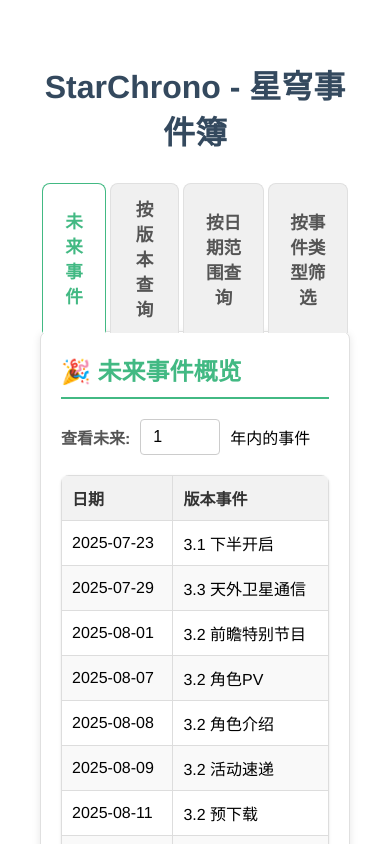
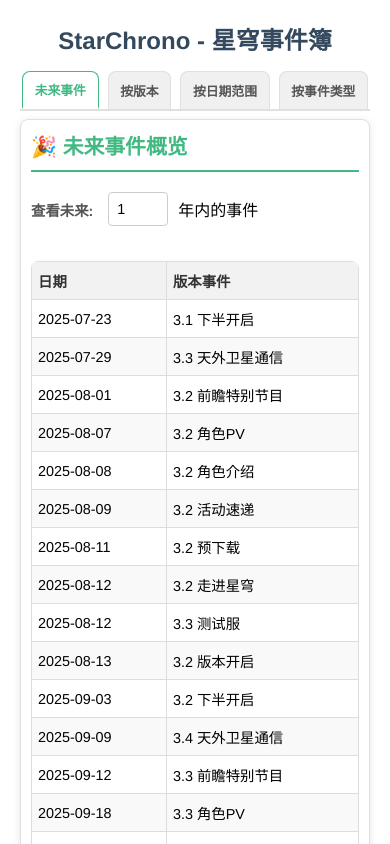
Before and after one commit to moyanj/star-chrono, a Vue app: page / in a window 390 px wide. Shown: the top 844 px of the page. Built offline with nearby package versions, Linux system fonts and the light colour scheme.

Commit message:
refactor(src/App.vue): 优化布局和响应式设计

```diff
--- a/src/App.vue
+++ b/src/App.vue
@@ -85,6 +85,7 @@ function setTab(tabName: string) {
 </script>
 
 <template>
+  <div class="container">
     <h1>StarChrono - 星穹事件簿</h1>
 
     <div class="tabs">
@@ -92,13 +93,13 @@ function setTab(tabName: string) {
         未来事件
       </button>
       <button :class="{ 'active': activeTab === 'version' }" @click="setTab('version')" class="tab-button">
-      按版本查询
+        按版本
       </button>
       <button :class="{ 'active': activeTab === 'date' }" @click="setTab('date')" class="tab-button">
-      按日期范围查询
+        按日期范围
       </button>
       <button :class="{ 'active': activeTab === 'eventType' }" @click="setTab('eventType')" class="tab-button">
-      按事件类型筛选
+        按事件类型
       </button>
     </div>
 
@@ -111,7 +112,7 @@ function setTab(tabName: string) {
           <input type="number" id="futureYears" v-model.number="futureYears" min="0" step="1">
           年内的事件
         </div>
-      <div v-if="futureEvents.length">
+        <div v-if="futureEvents.length" class="table-container">
           <table>
             <thead>
               <tr>
@@ -137,7 +138,7 @@ function setTab(tabName: string) {
           <label for="inputVersion">输入版本号 (如: 2.0): </label>
           <input type="text" id="inputVersion" v-model="inputVersion" placeholder="例: 2.0">
         </div>
-      <div v-if="versionEvents.length">
+        <div v-if="versionEvents.length" class="table-container">
           <table>
             <thead>
               <tr>
@@ -166,7 +167,7 @@ function setTab(tabName: string) {
           <input type="number" id="dateRangeYears" v-model.number="dateRangeYears" min="0" step="1">
           年内的事件
         </div>
-      <div v-if="dateRangeEvents.length">
+        <div v-if="dateRangeEvents.length" class="table-container">
           <table>
             <thead>
               <tr>
@@ -198,7 +199,7 @@ function setTab(tabName: string) {
           <input type="number" id="timeFrameYears" v-model.number="timeFrameYears" min="1" step="1">
           年内的事件
         </div>
-      <div v-if="eventTypeEvents.length">
+        <div v-if="eventTypeEvents.length" class="table-container">
           <table>
             <thead>
               <tr>
@@ -221,9 +222,11 @@ function setTab(tabName: string) {
       <p>© 2025 <a href="https://github.com/moyanj">MoYanj</a> | <a
           href="https://github.com/moyanj/star-chrono">GitHub</a></p>
     </div>
+  </div>
 </template>
 
 <style>
+/* 基础样式 */
 body {
   font-family: "MiSans",
     "Helvetica Neue",
@@ -237,14 +240,26 @@ body {
     sans-serif;
   -webkit-font-smoothing: antialiased;
   -moz-osx-font-smoothing: grayscale;
-  margin: 20px;
-  padding: 20px;
+  margin: 0;
+  padding: 10px;
+  max-width: 100%;
+  overflow-x: hidden;
+}
+
+/* 响应式容器 */
+.container {
+  width: 100%;
+  max-width: 1200px;
+  margin: 0 auto;
+  padding: 0 15px;
+  box-sizing: border-box;
 }
 
 h1 {
   text-align: center;
   color: #34495e;
-  margin-bottom: 30px;
+  margin-bottom: 20px;
+  font-size: 1.8rem;
 }
 
 h2 {
@@ -253,8 +268,10 @@ h2 {
   border-bottom: 2px solid #42b983;
   padding-bottom: 10px;
   margin-bottom: 20px;
+  font-size: 1.5rem;
 }
 
+/* 控制面板响应式设计 */
 .controls {
   margin-bottom: 20px;
   display: flex;
@@ -266,22 +283,36 @@ h2 {
 label {
   font-weight: bold;
   color: #555;
+  margin-right: 5px;
 }
 
 input[type="text"],
 input[type="number"],
 input[type="date"],
 select {
-  padding: 8px 12px;
+  padding: 10px 12px;
   border: 1px solid #ccc;
   border-radius: 4px;
-  font-size: 1em;
-  width: 180px;
+  font-size: 16px;
+  /* 移动端更友好的字体大小 */
+  width: 100%;
+  max-width: 180px;
   box-sizing: border-box;
+  -webkit-appearance: none;
+  /* 移除iOS默认样式 */
 }
 
 input[type="number"] {
   width: 80px;
+}
+
+/* 表格响应式设计 */
+.table-container {
+  width: 100%;
+  overflow-x: auto;
+  /* 允许在小屏幕上水平滚动 */
+  -webkit-overflow-scrolling: touch;
+  /* 提升iOS滚动体验 */
 }
 
 table {
@@ -291,12 +322,14 @@ table {
   box-shadow: 0 1px 3px rgba(0, 0, 0, 0.1);
   border-radius: 8px;
   overflow: hidden;
+  min-width: 300px;
+  /* 确保表格不会太窄 */
 }
 
 th,
 td {
   border: 1px solid #ddd;
-  padding: 10px;
+  padding: 12px 10px;
   text-align: left;
 }
 
@@ -328,25 +361,31 @@ a:hover {
   text-decoration: underline;
 }
 
-/* --- 标签页样式 --- */
+/* 标签页响应式设计 */
 .tabs {
   display: flex;
   justify-content: center;
+  flex-wrap: wrap;
+  gap: 5px;
+  margin-bottom: 10px;
+  border-bottom: 2px solid #e0e0e0;
 }
 
 .tab-button {
   background-color: #f0f0f0;
   border: 1px solid #e0e0e0;
   border-bottom: none;
-  padding: 12px 20px;
+  padding: 10px 15px;
   cursor: pointer;
-  font-size: 1.1em;
+  font-size: 0.9rem;
   font-weight: bold;
   color: #555;
   border-radius: 8px 8px 0 0;
   transition: background-color 0.3s, color 0.3s, border-color 0.3s;
   margin: 0 2px;
-  /* 增加按钮之间的间距 */
+  flex: 1 1 auto;
+  text-align: center;
+  min-width: 80px;
 }
 
 .tab-button:hover {
@@ -359,20 +398,66 @@ a:hover {
   border-color: #42b983;
   color: #42b983;
   border-bottom: 2px solid #ffffff;
-  /* 覆盖底部的边框，看起来像选中 */
   position: relative;
   z-index: 1;
-  /* 确保选中标签在上面 */
 }
 
 .tab-content {
   border: 1px solid #e0e0e0;
   border-radius: 8px;
-  /* 底部圆角 */
-  padding: 20px;
+  padding: 15px;
   background-color: #ffffff;
   box-shadow: 0 2px 8px rgba(0, 0, 0, 0.1);
   margin-top: -2px;
-  /* 向上微调，与标签页衔接 */
+}
+
+/* 移动端优化 */
+@media (max-width: 768px) {
+  body {
+    padding: 5px;
+  }
+
+  h1 {
+    font-size: 1.5rem;
+    margin-bottom: 15px;
+  }
+
+  h2 {
+    font-size: 1.3rem;
+  }
+
+
+  label {
+    font-size: 0.9rem;
+  }
+
+  input[type="text"],
+  input[type="number"],
+  input[type="date"],
+  select {
+    padding: 8px;
+    font-size: 0.9rem;
+    max-width: 120px;
+  }
+
+  input[type="number"] {
+    width: 60px;
+  }
+
+  .tab-button {
+    padding: 8px 10px;
+    font-size: 0.8rem;
+    min-width: 60px;
+  }
+
+  .tab-content {
+    padding: 10px;
+  }
+
+  th,
+  td {
+    padding: 8px 6px;
+    font-size: 0.9rem;
+  }
 }
 </style>
```
Lines whose indentation alone changed are shown as unchanged.
